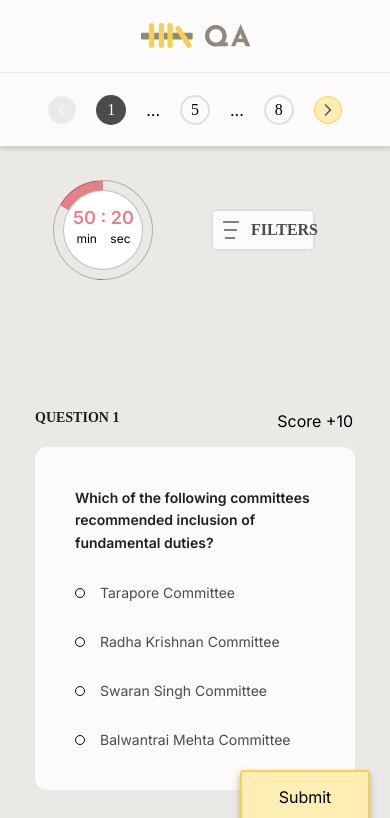
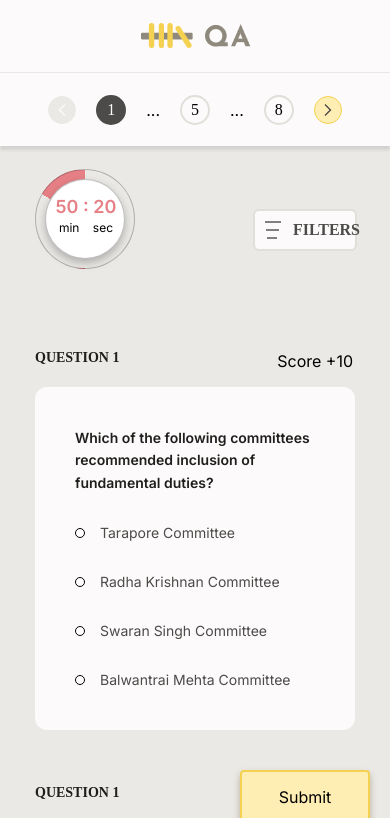
Before and after one commit to tannukumari14/assessment-platform, a Next.js app: page /component in a window 390 px wide. Shown: the top 818 px of the page. Built offline with nearby package versions, Linux system fonts and the light colour scheme; a web font is replaced by a local one.

Commit message:
left and right the filter and clock

```diff
--- a/app/component/Assessment_Question_Page.css
+++ b/app/component/Assessment_Question_Page.css
@@ -37,12 +37,10 @@ html {
 }
 
 .filter{
-  width: 284px;
   height: 400px;
   border-radius: 12px;
   border: 1px dashed  #777671;
   background: #F9F7F2;
-  margin-right: 50px;
   color:  #4C4B49;
 }
 
@@ -180,7 +178,7 @@ html {
   justify-content: center;
   gap: 16px;
   border: #4C4B49;
-  margin-top: 50px;
+  margin-top: 20px;
 }
 
 .p-tag {
--- a/app/component/Clock.css
+++ b/app/component/Clock.css
@@ -4,11 +4,9 @@ html {
 }
 
 .clock-container {
-  width: 152px;
-  height: 180px;
   position: relative;
   bottom: 47px;
-  margin: auto;
+  margin: 0px 57px;
 }
 
 .cercle1 {
@@ -27,6 +25,7 @@ html {
   height: 120px;
   border-radius: 50%;
   background-color: white;
+  filter: drop-shadow(0px 4px 4px rgba(0, 0, 0, 0.25));
 }
 
 .sec-min{
@@ -50,13 +49,11 @@ html {
   font-size: 14px;
   font-weight: 600;
   position: absolute;
-  top: 180px;
+  top: 150px;
   left: 20px;
 }
 
 .min-sec {
-  /* position: absolute;
-  top: 90px; */
   word-spacing: 10px;
 }
 
@@ -64,6 +61,7 @@ html {
 .clock-container{
   height: 101px;
   width: 101px;
+  margin: 0px 0px;
 }
 .cercle1 {
   width: 100px;
@@ -108,10 +106,3 @@ html {
 .modal-toggle {
     display: none;
 }
-
-/* mobile view */
-@media (max-width: 567px) {
-.clock-container {
-  position: static;
-}
-}
--- a/app/component/Modal.css
+++ b/app/component/Modal.css
@@ -147,7 +147,7 @@ html {
 
 @media(max-width:567px){
   .container-modal{
-    margin: 40px;
+    margin: 40px 118px;
   }
   .filter{
     display: none;
```
